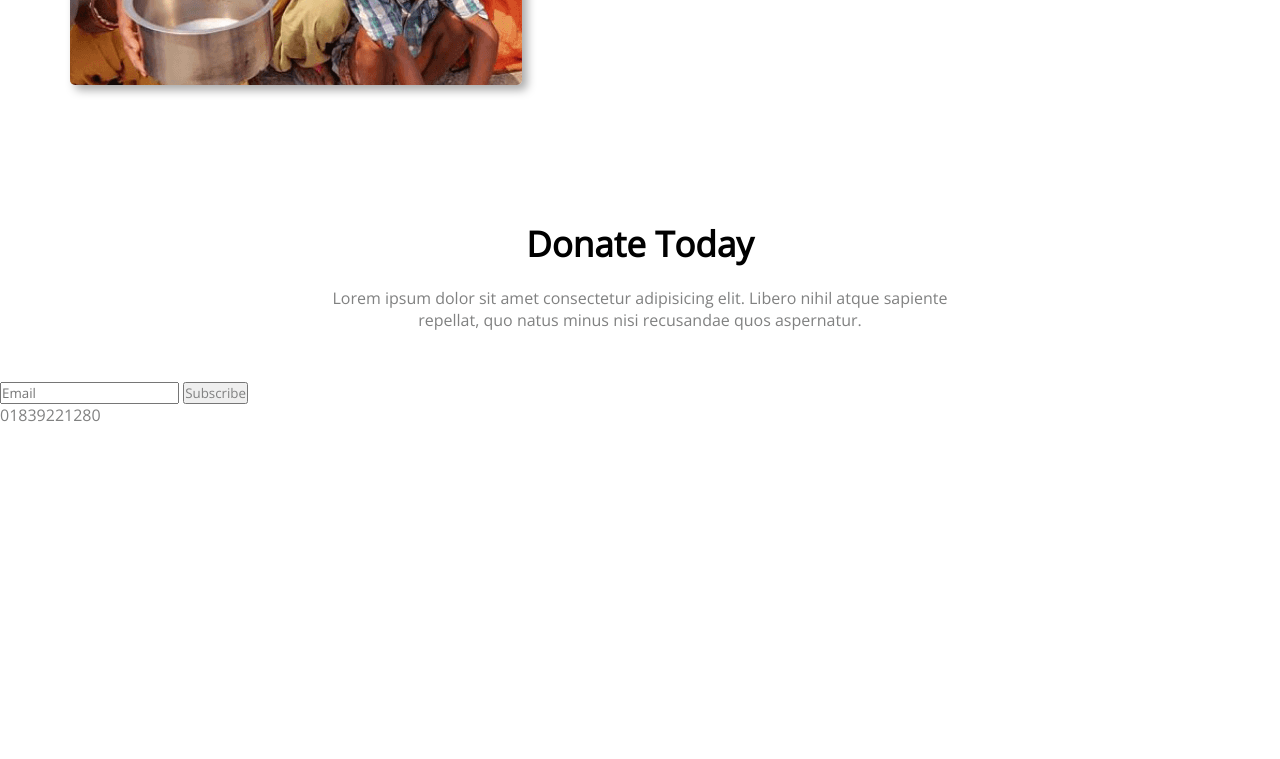
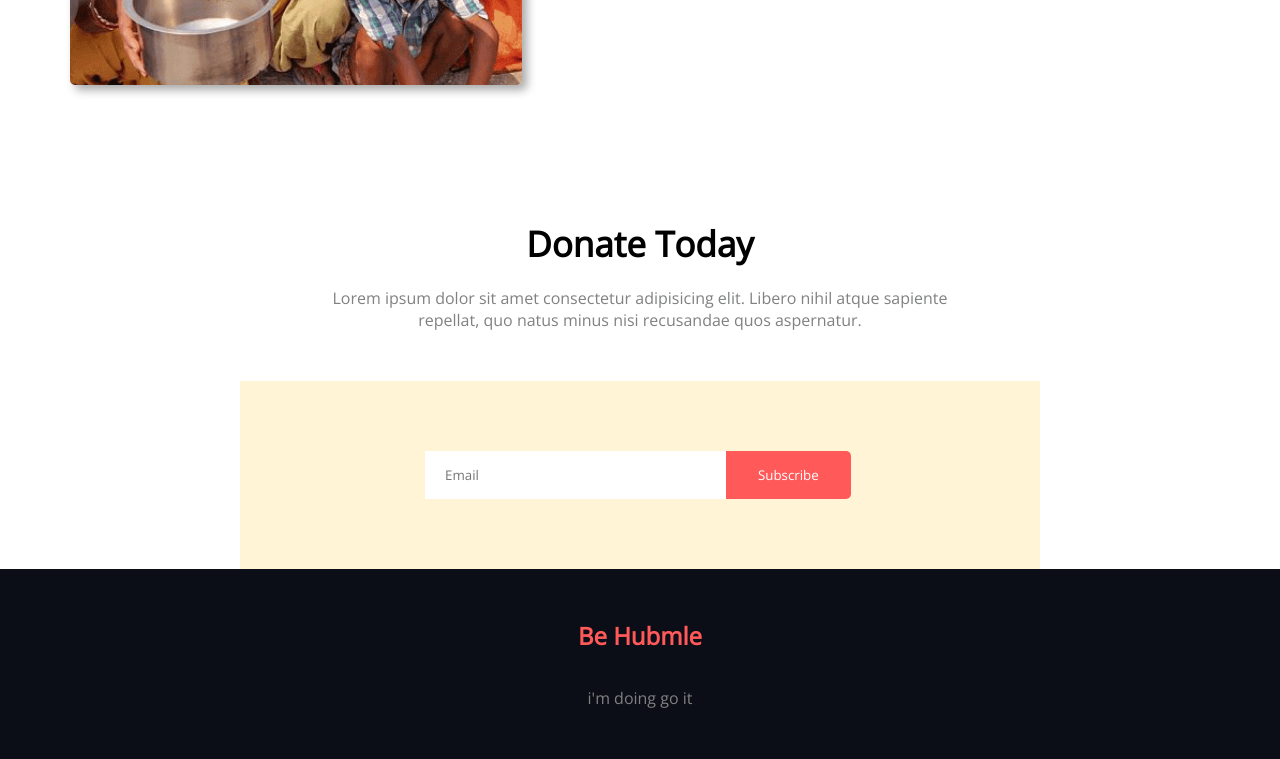
Before and after one commit to Md-Borhan/Donate_project_PH, a plain HTML site: page index.html in a window 1280 px wide. Shown: the part 3177-3936 px from the top of the page. Before the commit the page ends 3603 px from the top, so only its background shows below. Drawn offline with nearby package versions, Linux system fonts and the light colour scheme.

Commit message:
Project Complete

```diff
--- a/css/style.css
+++ b/css/style.css
@@ -39,7 +39,7 @@ section {
   color: #fff;
   text-decoration: none;
   font-weight: 700;
-  display: inline-block
+  display: inline-block;
 }
 /* Donate Styles */
 .donate {
@@ -85,70 +85,106 @@ section {
   font-size: 16px;
   margin-bottom: 10px;
 }
-.other-donate .primary-btn{
+.other-donate .primary-btn {
   margin-top: 30px;
 }
-.other-donate input:focus{
+.other-donate input:focus {
   outline: none;
 }
 
 /* Donate Plan Styles */
-.donate-plan, .donate-contribute{
+.donate-plan,
+.donate-contribute {
   max-width: 1140px;
   margin: 0 auto;
 }
-.donate-modal{
+.donate-modal {
   display: flex;
-    gap: 24px
+  gap: 24px;
 }
-.donate-modal-box{
+.donate-modal-box {
   background: #edf5f6;
   padding: 60px 20px;
   border-radius: 5px;
 }
-.donate-modal-box:nth-child(2){
+.donate-modal-box:nth-child(2) {
   background: #ffeeee;
 }
-.donate-modal-box:nth-child(3){
+.donate-modal-box:nth-child(3) {
   background: #fff4d6;
 }
-.donate-modal-box h3{
+.donate-modal-box h3 {
   margin: 5px 0 20px;
   color: #000;
 }
-.donate-modal-box p{
+.donate-modal-box p {
   line-height: 30px;
 }
 
 /* Donate Contribute Styes */
-.donate-container{
+.donate-container {
   display: flex;
   gap: 100px;
   align-items: center;
 }
-.contribute-desc{
+.contribute-desc {
   margin-bottom: 50px;
 }
-.contribute-desc h2{
+.contribute-desc h2 {
   color: #000;
   margin-bottom: 20px;
   font-size: 35px;
 }
-.contribute-desc .primary-btn{
+.contribute-desc .primary-btn {
   margin-top: 30px;
 }
-.contribute-right-gap{
+.contribute-right-gap {
   padding-right: 100px;
 }
 .contribute-left-gap {
   padding-left: 40px;
 }
-.contribute-img img{
+.contribute-img img {
   border-radius: 5px;
   box-shadow: 5px 5px 10px rgba(0, 0, 0, 0.342);
 }
-.contribute-top-gap{
+.contribute-top-gap {
   margin-top: 100px;
 }
 
 /* My Update Styles */
+.my-update-method {
+  max-width: 800px;
+  margin: 0 auto;
+  background: #fff4d6;
+  padding: 70px 185px;
+}
+.my-update-method form{
+  position: relative;
+}
+.my-update-method input {
+  border: 0;
+  padding: 15px 20px;
+  width: 70%;
+  outline: none;
+}
+.my-update-method input[type="button"] {
+  background: #ff5959;
+  color: #fff;
+  width: 29%;
+  border-radius: 0px 5px 5px 0px;
+}
+.my-update-method form input[type="button"] {
+  position: absolute;
+}
+
+/* Footer Section */
+footer{
+  background: #0b0d17;
+  text-align: center;
+  padding: 50px 0;
+}
+footer h2{
+  color: #ff5959;
+  margin-bottom: 35px;
+}
--- a/index.html
+++ b/index.html
@@ -30,6 +30,8 @@
             similique nam iusto iste modi officiis quia? Unde, consequatur?</p>
         <a href="#" class="primary-btn">Donate Now</a>
     </header>
+
+<main>
 
     <!-- Donate -->
     <section class="donate">
@@ -135,7 +137,13 @@
             </form>
         </div>
     </section>
+</main>
+
+<footer>
+    <h2>Be Hubmle</h2>
+    <p>i'm doing go it</p>
+</footer>
+
 </body>
-01839221280
 
 </html>
```
Lines whose indentation alone changed are shown as unchanged.
